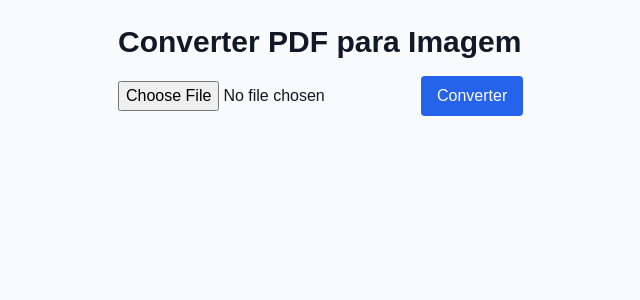
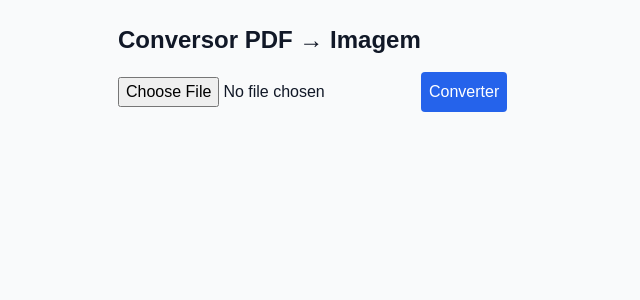
Before and after one commit to gustavoilg/lulotools, a Next.js app: page /pdf in a window 1280 px wide. Shown: the top 300 px of the page, without its empty margins (258-898 px from the left). Built offline with nearby package versions, Linux system fonts and the light colour scheme.

Commit message:
Update page.tsx

```diff
--- a/app/pdf/page.tsx
+++ b/app/pdf/page.tsx
@@ -1,51 +1,61 @@
 "use client";
 
-import { useState } from "react";
+import { useState, useEffect } from "react";
 
 export default function PdfToImagePage() {
   const [pdfFile, setPdfFile] = useState<File | null>(null);
-  const [imageSrc, setImageSrc] = useState<string | null>(null);
 
-  const convertPdf = async () => {
+  useEffect(() => {
+    // Adiciona PDF.js no navegador
+    const script = document.createElement("script");
+    script.src = "https://cdnjs.cloudflare.com/ajax/libs/pdf.js/3.9.179/pdf.min.js";
+    script.async = true;
+    document.body.appendChild(script);
+  }, []);
+
+  const convert = async () => {
     if (!pdfFile) return;
 
-    const buffer = await pdfFile.arrayBuffer();
-    const pdfjsLib = await import("https://cdn.jsdelivr.net/npm/pdfjs-dist@3.4.120/build/pdf.min.mjs");
+    const arrayBuffer = await pdfFile.arrayBuffer();
 
-    const pdf = await pdfjsLib.getDocument({ data: buffer }).promise;
+    // @ts-ignore
+    const pdfjsLib = window["pdfjs-dist/build/pdf"];
+
+    // @ts-ignore
+    pdfjsLib.GlobalWorkerOptions.workerSrc =
+      "https://cdnjs.cloudflare.com/ajax/libs/pdf.js/3.9.179/pdf.worker.min.js";
+
+    const pdf = await pdfjsLib.getDocument({ data: arrayBuffer }).promise;
     const page = await pdf.getPage(1);
     const viewport = page.getViewport({ scale: 2 });
 
     const canvas = document.createElement("canvas");
-    const context = canvas.getContext("2d")!;
+    const ctx = canvas.getContext("2d")!;
 
     canvas.width = viewport.width;
     canvas.height = viewport.height;
 
-    await page.render({ canvasContext: context, viewport }).promise;
+    await page.render({ canvasContext: ctx, viewport }).promise;
 
-    setImageSrc(canvas.toDataURL("image/png"));
+    const img = canvas.toDataURL("image/png");
+    const win = window.open();
+    win?.document.write(`<img src="${img}" style="width:100%">`);
   };
 
   return (
     <div className="p-6 max-w-xl mx-auto">
-      <h1 className="text-3xl font-bold mb-4">Converter PDF para Imagem</h1>
+      <h1 className="text-2xl font-bold mb-4">Conversor PDF → Imagem</h1>
 
       <input
         type="file"
         accept="application/pdf"
+        className="mb-4"
         onChange={(e) => setPdfFile(e.target.files?.[0] || null)}
-        className="mb-4"
       />
 
-      <button
-        onClick={convertPdf}
-        className="px-4 py-2 bg-blue-600 text-white rounded"
-      >
+      <button className="bg-blue-600 text-white p-2 rounded" onClick={convert}>
         Converter
       </button>
-
-      {imageSrc && <img src={imageSrc} className="mt-6 w-full rounded shadow" />}
     </div>
   );
 }
```
